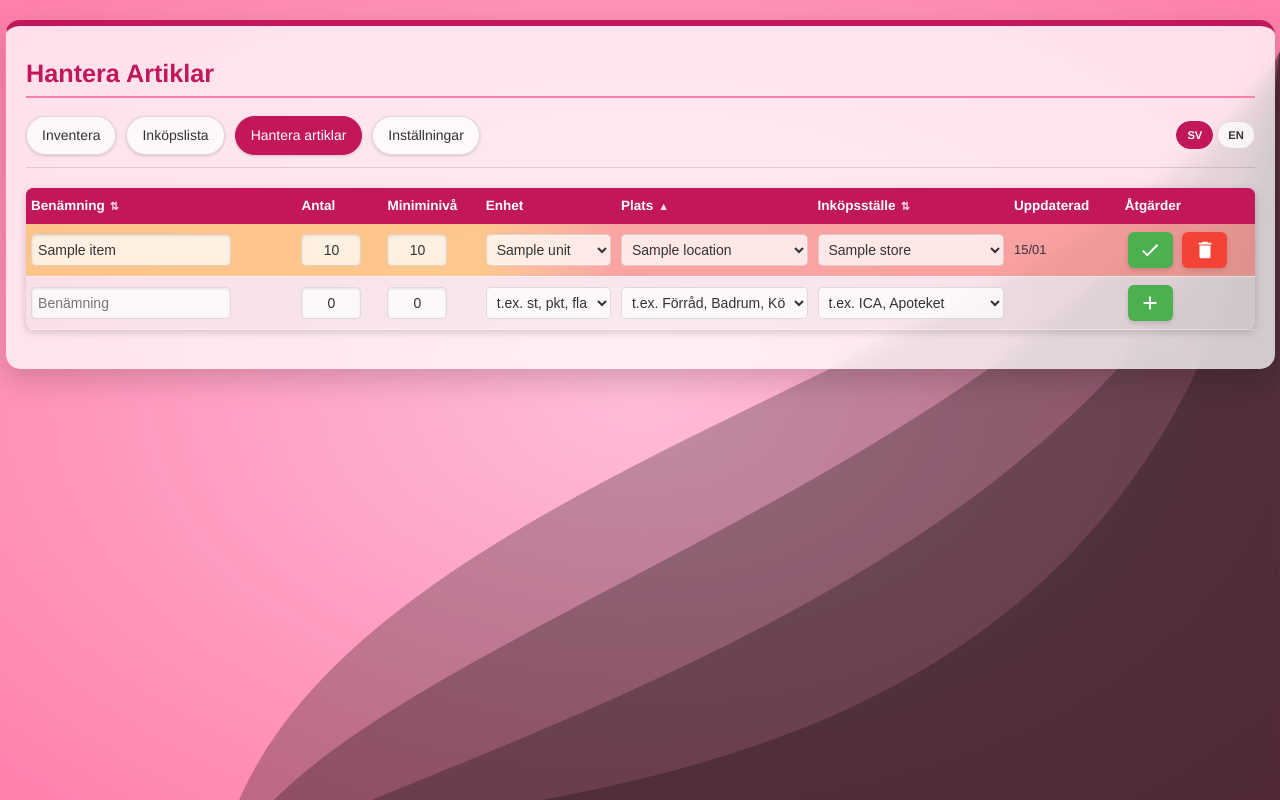
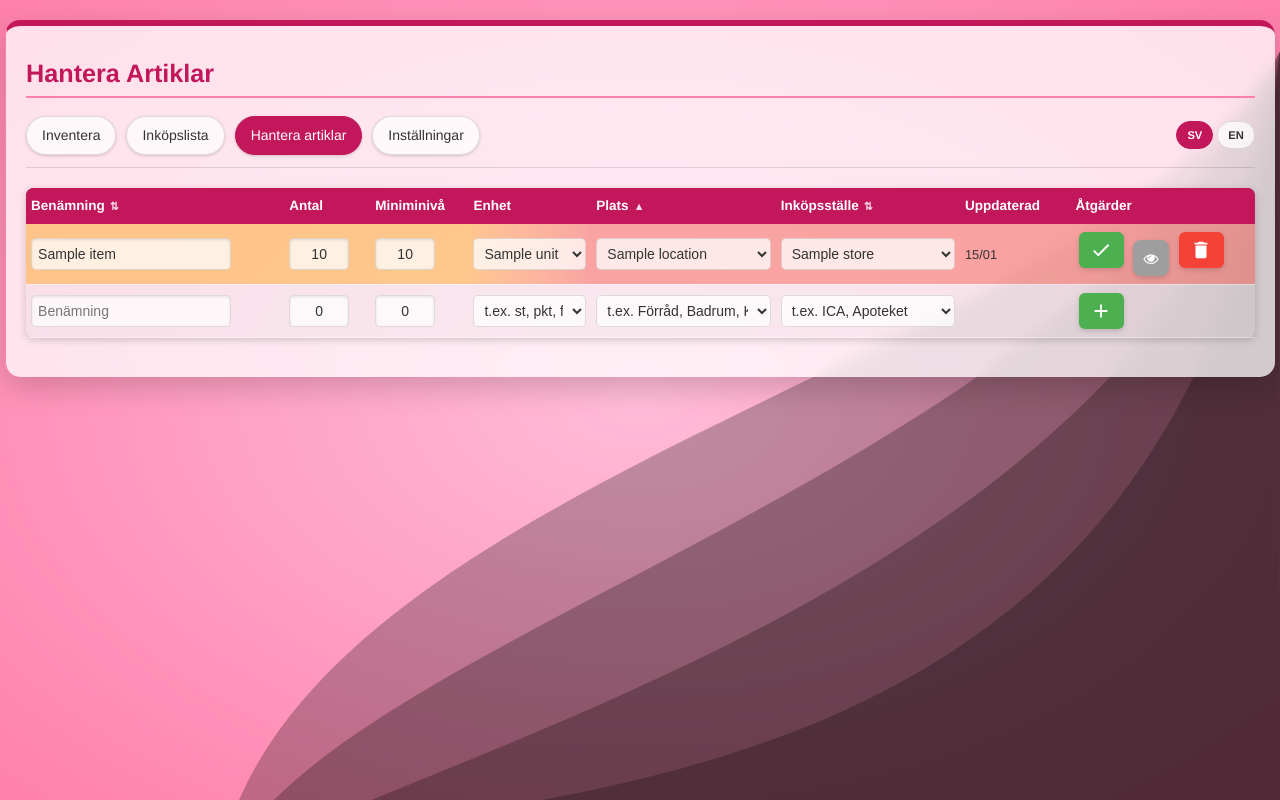
Before and after one commit to snis/inventera, a Flask app: page /inventory in a window 1280 px wide. Run offline with Flask 3, Linux system fonts and the light colour scheme; tables that the repository leaves empty hold one stand-in row (values such as "Sample post").

Commit message:
Add item visibility toggle (hide/show on Inventera and shopping list)

```diff
--- a/app/controllers/inventory.py
+++ b/app/controllers/inventory.py
@@ -318,6 +318,25 @@ def update_items():
         )
 
 
+@inventory_bp.route('/toggle_visibility/<int:item_id>', methods=['POST'])
+def toggle_visibility(item_id: int):
+    """Toggle whether an item is visible on the Inventera and shopping list pages."""
+    try:
+        item = Item.query.get(item_id)
+        if not item:
+            return jsonify({'status': 'error', 'message': t('api.item_not_found')}), 404
+        item.is_visible = not bool(item.is_visible)
+        db.session.commit()
+        return jsonify({
+            'status': 'success',
+            'item_id': item.id,
+            'is_visible': bool(item.is_visible)
+        })
+    except Exception as e:
+        current_app.logger.error(f"Error toggling visibility for {item_id}: {str(e)}")
+        return jsonify({'status': 'error', 'message': t('common.error_generic')}), 500
+
+
 @inventory_bp.route('/remove_item/<int:item_id>', methods=['POST'])
 def remove_item(item_id):
     """
@@ -352,3 +371,22 @@ def remove_item(item_id):
             message='Ett fel uppstod',
             redirect_url=url_for('inventory.inventory')
         )
+
+
+@inventory_bp.route('/toggle_visibility/<int:item_id>', methods=['POST'])
+def toggle_visibility(item_id: int):
+    """Toggle whether an item is visible on the Inventera and shopping list pages."""
+    try:
+        item = Item.query.get(item_id)
+        if not item:
+            return jsonify({'status': 'error', 'message': t('api.item_not_found')}), 404
+        item.is_visible = not bool(item.is_visible)
+        db.session.commit()
+        return jsonify({
+            'status': 'success',
+            'item_id': item.id,
+            'is_visible': bool(item.is_visible)
+        })
+    except Exception as e:
+        current_app.logger.error(f"Error toggling visibility for {item_id}: {str(e)}")
+        return jsonify({'status': 'error', 'message': t('common.error_generic')}), 500
--- a/app/models/item.py
+++ b/app/models/item.py
@@ -46,6 +46,7 @@ class Item(db.Model):
     # New fields for Google Tasks / Home Assistant integration
     task_id = db.Column(db.String(64), nullable=True)  # Tasks task ID if added
     added_to_task = db.Column(db.DateTime, nullable=True)  # When item was added to tasks
+    is_visible = db.Column(db.Boolean, nullable=False, default=True)
 
     unit_rel = db.relationship('Unit', foreign_keys=[unit_id])
     location_rel = db.relationship('Location', foreign_keys=[location_id])
@@ -70,5 +71,6 @@ class Item(db.Model):
             'store': self.store_rel.name if self.store_rel else self.store,
             'store_id': self.store_id,
             'task_id': self.task_id,
-            'added_to_task': self.added_to_task.strftime('%d/%m') if self.added_to_task else None
+            'added_to_task': self.added_to_task.strftime('%d/%m') if self.added_to_task else None,
+            'is_visible': bool(self.is_visible)
         }
--- a/app/static/style.css
+++ b/app/static/style.css
@@ -464,7 +464,7 @@ button:hover {
 
 /* 8-kolumnslayout för Hantera artiklar (summa 100%) */
 .inventory-table th:nth-child(1),
-.inventory-table td:nth-child(1) { width: 22%; } /* Benämning */
+.inventory-table td:nth-child(1) { width: 21%; } /* Benämning */
 
 .inventory-table th:nth-child(2),
 .inventory-table td:nth-child(2) { width: 7%; }  /* Antal */
@@ -473,19 +473,19 @@ button:hover {
 .inventory-table td:nth-child(3) { width: 8%; }  /* Miniminivå */
 
 .inventory-table th:nth-child(4),
-.inventory-table td:nth-child(4) { width: 11%; } /* Enhet */
+.inventory-table td:nth-child(4) { width: 10%; } /* Enhet */
 
 .inventory-table th:nth-child(5),
-.inventory-table td:nth-child(5) { width: 16%; } /* Plats */
+.inventory-table td:nth-child(5) { width: 15%; } /* Plats */
 
 .inventory-table th:nth-child(6),
-.inventory-table td:nth-child(6) { width: 16%; } /* Inköpsställe */
+.inventory-table td:nth-child(6) { width: 15%; } /* Inköpsställe */
 
 .inventory-table th:nth-child(7),
 .inventory-table td:nth-child(7) { width: 9%; white-space: nowrap; }  /* Uppdaterad */
 
 .inventory-table th:nth-child(8),
-.inventory-table td:nth-child(8) { width: 11%; white-space: nowrap; overflow: visible; } /* Åtgärd */
+.inventory-table td:nth-child(8) { width: 15%; white-space: nowrap; overflow: visible; } /* Åtgärd */
 
 /* För alla skärmar */
 .input-name, .input-unit, .input-category {
@@ -1327,3 +1327,31 @@ button:hover {
   font-size: 0.8em;
   opacity: 0.85;
 }
+
+/* Visibility toggle button and dimmed hidden rows */
+button.toggle-visibility {
+  width: 36px;
+  height: 36px;
+  min-width: 36px;
+  border-radius: 8px;
+  border: none;
+  background-color: var(--ha-grey, #757575);
+  color: #ffffff;
+  font-size: 15px;
+  cursor: pointer;
+  display: inline-flex;
+  align-items: center;
+  justify-content: center;
+  vertical-align: middle;
+  margin: 0 3px;
+  transition: opacity 0.2s, background-color 0.2s;
+}
+
+button.toggle-visibility.is-hidden {
+  background-color: #424242;
+  opacity: 0.8;
+}
+
+tr.row-hidden {
+  opacity: 0.55;
+}
--- a/app/templates/inventory.html
+++ b/app/templates/inventory.html
@@ -50,7 +50,7 @@
             </thead>
             <tbody>
                 {% for item in items %}
-                        <tr id="item-row-{{ item.id }}">
+                        <tr id="item-row-{{ item.id }}" class="{% if not item.is_visible %}row-hidden{% endif %}">
                             <td id="item-name-{{ item.id }}" style="background-color: {{ get_warning_color(item.quantity, item.alert_quantity) }}">
                                 <input type="text" name="name_{{ item.id }}" value="{{ item.name }}" class="input-name">
                             </td>
@@ -88,6 +88,9 @@
                             </td>
                             <td style="background-color: {{ get_row_color(item.last_checked) }}; white-space: nowrap;">
                                 <button class="apply item-update-btn" type="button" data-item-id="{{ item.id }}" title="{{ t('common.save') }}"></button>
+                                <button class="toggle-visibility item-visibility-btn {% if not item.is_visible %}is-hidden{% endif %}" type="button" data-item-id="{{ item.id }}" data-visible="{{ 'true' if item.is_visible else 'false' }}" title="{{ t('manage.show_item') if item.is_visible else t('manage.hide_item') }}">
+                                    <i class="fa {{ 'fa-eye' if item.is_visible else 'fa-eye-slash' }}"></i>
+                                </button>
                                 <button class="remove-item item-remove-btn" type="button" data-item-id="{{ item.id }}" title="{{ t('common.delete') }}"></button>
                             </td>
                         </tr>
@@ -182,6 +185,41 @@
                 });
             });
 
+            // Toggle visibility under Inventera
+            $('.item-visibility-btn').click(function() {
+                const btn = $(this);
+                const itemId = btn.data('item-id');
+                btn.css('opacity', '0.5');
+
+                $.ajax({
+                    type: 'POST',
+                    url: "{{ url_for('inventory.toggle_visibility', item_id=0) }}".replace('0', itemId),
+                    headers: { 'X-Requested-With': 'XMLHttpRequest' },
+                    success: function(response) {
+                        btn.css('opacity', '1');
+                        if (response.status === 'success') {
+                            const row = $('#item-row-' + itemId);
+                            const icon = btn.find('i');
+                            if (response.is_visible) {
+                                row.removeClass('row-hidden');
+                                btn.removeClass('is-hidden').attr('title', T.manage.show_item);
+                                icon.removeClass('fa-eye-slash').addClass('fa-eye');
+                            } else {
+                                row.addClass('row-hidden');
+                                btn.addClass('is-hidden').attr('title', T.manage.hide_item);
+                                icon.removeClass('fa-eye').addClass('fa-eye-slash');
+                            }
+                        } else {
+                            alert(response.message || T.common.error_generic);
+                        }
+                    },
+                    error: function() {
+                        btn.css('opacity', '1');
+                        alert(T.common.error_generic);
+                    }
+                });
+            });
+
             // Remove item via AJAX
             $('.item-remove-btn').click(function() {
                 const itemId = $(this).data('item-id');
--- a/app/translations/en.json
+++ b/app/translations/en.json
@@ -71,7 +71,9 @@
     "location_placeholder": "e.g. Pantry, Bathroom, Kitchen",
     "store_placeholder": "e.g. Supermarket, Pharmacy",
     "category_placeholder": "e.g. Cleaning, Medicine",
-    "unit_placeholder": "e.g. pcs, packs, bottles"
+    "unit_placeholder": "e.g. pcs, packs, bottles",
+    "show_item": "Visible in Inventory (click to hide)",
+    "hide_item": "Hidden in Inventory (click to show)"
   },
   "settings": {
     "title": "Settings",
--- a/app/translations/sv.json
+++ b/app/translations/sv.json
@@ -71,7 +71,9 @@
     "location_placeholder": "t.ex. Förråd, Badrum, Kök",
     "store_placeholder": "t.ex. ICA, Apoteket",
     "category_placeholder": "t.ex. Städ, Medicin",
-    "unit_placeholder": "t.ex. st, pkt, flaskor"
+    "unit_placeholder": "t.ex. st, pkt, flaskor",
+    "show_item": "Synlig under Inventera (klicka för att dölja)",
+    "hide_item": "Dold under Inventera (klicka för att visa)"
   },
   "settings": {
     "title": "Inställningar",
--- a/app/utils/ha_todo.py
+++ b/app/utils/ha_todo.py
@@ -160,7 +160,7 @@ def sync_low_inventory_to_ha() -> Dict[str, Any]:
             'message': t('api.ha_not_configured')
         }
 
-    low_items = Item.query.filter(Item.quantity <= Item.alert_quantity).order_by(Item.name).all()
+    low_items = Item.query.filter(Item.is_visible == True, Item.quantity <= Item.alert_quantity).order_by(Item.name).all()
     if not low_items:
         return {
             'status': 'success',
--- a/app/utils/helpers.py
+++ b/app/utils/helpers.py
@@ -123,7 +123,7 @@ def get_items_by_location() -> Dict[str, List[Item]]:
     from app.utils.i18n import t
     other_label = t('common.other')
     try:
-        items = Item.query.order_by(Item.name).all()
+        items = Item.query.filter(Item.is_visible == True).order_by(Item.name).all()
         grouped: Dict[str, List[Item]] = {}
 
         for item in items:
@@ -156,7 +156,7 @@ def get_low_stock_by_store() -> Dict[str, List[Item]]:
     from app.utils.i18n import t
     other_label = t('common.other')
     try:
-        items = Item.query.filter(Item.quantity <= Item.alert_quantity).order_by(Item.name).all()
+        items = Item.query.filter(Item.is_visible == True, Item.quantity <= Item.alert_quantity).order_by(Item.name).all()
         grouped: Dict[str, List[Item]] = {}
 
         for item in items:
@@ -223,6 +223,8 @@ def ensure_option_schema_and_backfill() -> None:
     for col_name in ('unit_id', 'location_id', 'store_id'):
         if col_name not in cols:
             db.session.execute(text(f"ALTER TABLE item ADD COLUMN {col_name} INTEGER"))
+    if 'is_visible' not in cols:
+        db.session.execute(text("ALTER TABLE item ADD COLUMN is_visible BOOLEAN NOT NULL DEFAULT 1"))
     db.session.commit()
 
     # Seed any previously saved Settings managed_options_<field>
```
